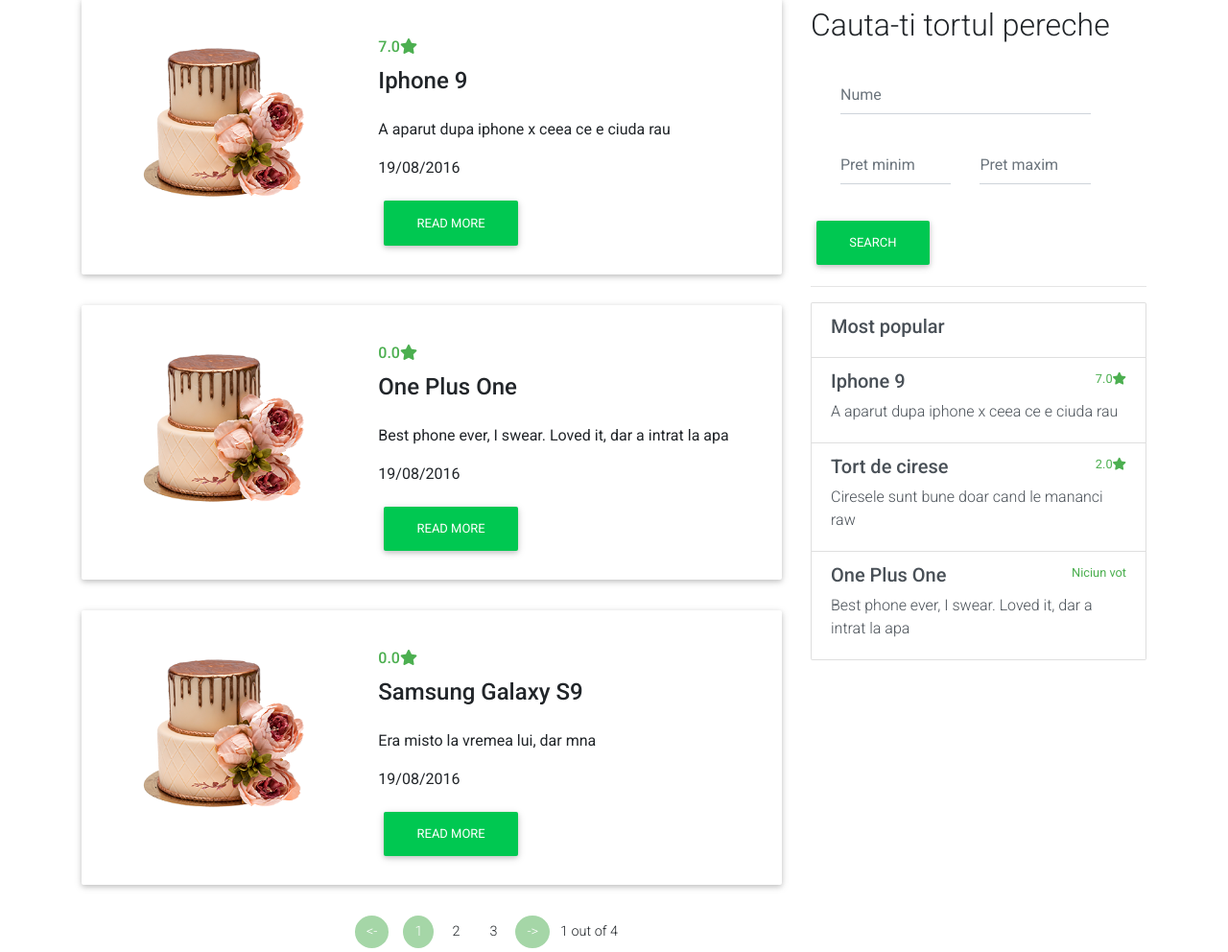
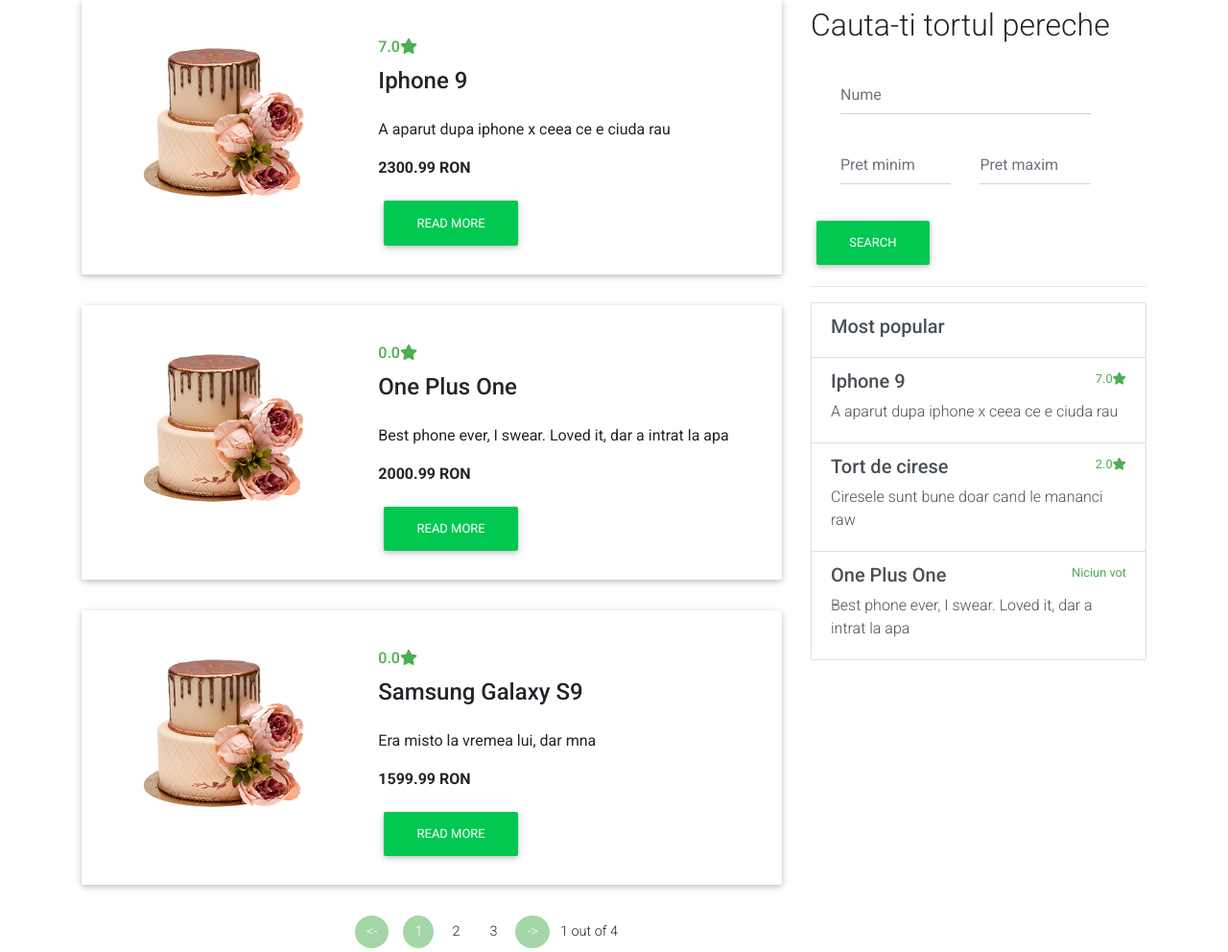
Before and after one commit to radu2147/torturidecasa, a Django app: page /page/1 in a window 1280 px wide; the page is wider, and only the part inside the window is pictured. Shown: the part 593-1585 px from the top of that part at 96% size. Run offline with Django 3.2, Linux system fonts and the light colour scheme; data comes from the database, SQL or seed files in the repository; parts of the project's set-up code (start-up, migrations or seed data) failed here and were passed over; some libraries are stand-ins or nearby versions.

Commit message:
Pagination

```diff
--- a/HomePage/templates/extend.html
+++ b/HomePage/templates/extend.html
@@ -45,7 +45,7 @@
       <h4 class="h4 mb-4">{{sub.nume}}</h4>
 
       <p class="font-weight-normal">{{sub.descr}}</p>
-      <p class="font-weight-normal">19/08/2016</p>
+      <p class="font-weight-normal"><b>{{sub.pret}} RON </b></p>
 
       <a href="{% url 'Prod' sub.ident %}" class="btn btn-success">Read more</a>
 
--- a/HomePage/templates/main.html
+++ b/HomePage/templates/main.html
@@ -39,7 +39,6 @@ $('[data-toggle="tooltip"]').tooltip()
               <div class="mask rgba-white-slight"></div>
           </a>
           </div>
-
         </div>
     <!-- Grid column -->
 
--- a/HomePage/views.py
+++ b/HomePage/views.py
@@ -1,5 +1,6 @@
 from django.shortcuts import render, redirect
 from django.views import View
+from django.http import HttpResponse
 from datetime import datetime
 
 from .models import Produs
@@ -32,6 +33,7 @@ class FilterView(View):
         fav_list = sorted([obj for obj in Produs.objects.all()], key = lambda x: x.finalrating, reverse = True)[:3]
         form = self.form_class()
         return render(request, 'extend.html', {'lista': lista[((page-1)*3):(page*3)], 'favorites': fav_list, 'form': form, 'user': request.user, 'antepre': page-2, 'prev':page-1, 'curent': page, 'next': page + 1, 'last': len(lista)//3 + 1, 'pagination': False, 'nume': nume, 'mini': mini, 'maxi': maxi})
+
     def post(self, request, nume, mini, maxi, page):
         form = self.form_class(request.POST)
         if form.is_valid():
@@ -47,6 +49,8 @@ class ProductView(View):
 
     def get(self, request, page):
         # for sorting purpose
+        if page > len(Produs.objects.all()) // 3 + 1:
+            return HttpResponse("404")
         lista = [obj for obj in Produs.objects.all()]
         fav_list = sorted(lista, key = lambda x: x.finalrating, reverse = True)[:3]
         if request.user.is_authenticated:
@@ -80,7 +84,9 @@ class ProductPage(View):
         return render(request, 'produs.html', {'url_img': url_img,'user': request.user, 'obj': obj, 'comms': lista, 'times': [0 for i in range(nr)]})
 
     def post(self, request, ident):
+        print(request.POST.keys())
         if "rating" in request.POST.keys():
+
             form = FormComm(request.POST)
             if form.is_valid():
                 if request.user.is_authenticated == False:
```
Lines whose indentation alone changed are shown as unchanged.
